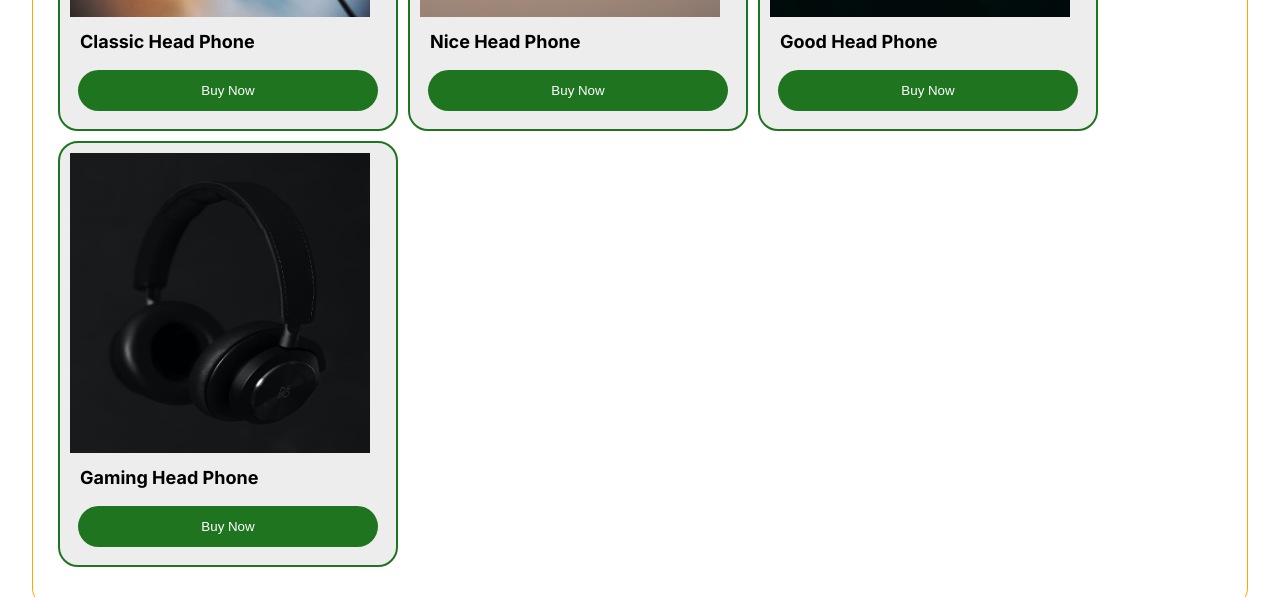
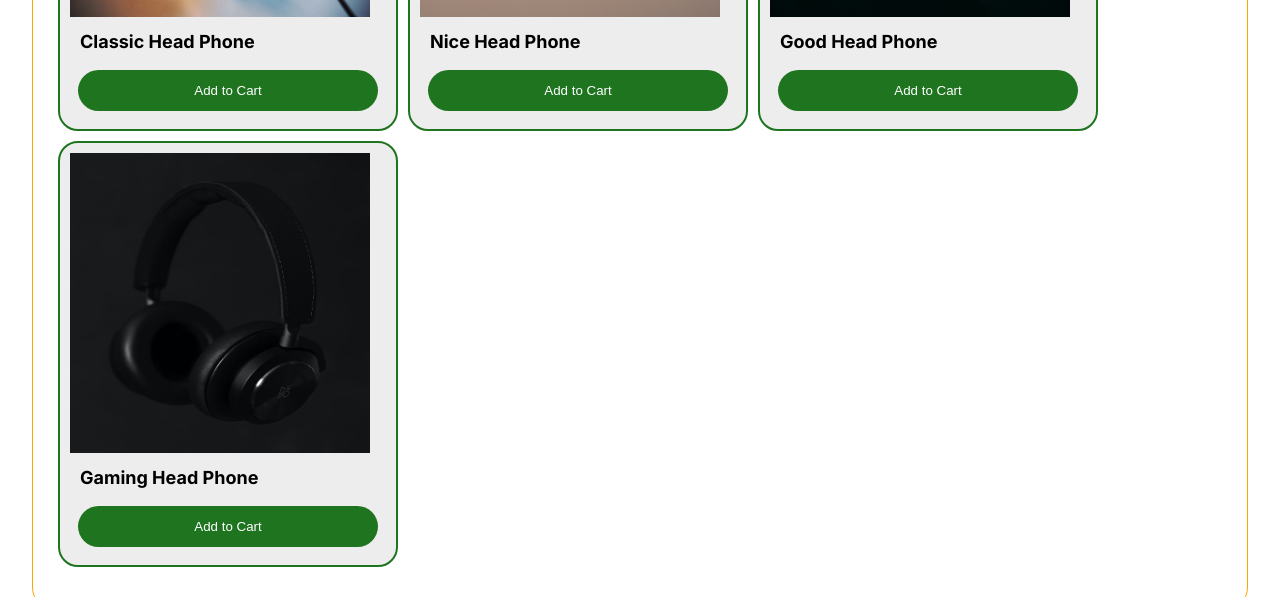
Before and after one commit to MH-Mangelian/Online-Shop, a Next.js app in the folder online-shop/: page / in a window 1280 px wide. Shown: the part 1146-1743 px from the top of the page. Built offline with nearby package versions, Linux system fonts and the light colour scheme.

Commit message:
static side page make

```diff
--- a/online-shop/src/components/products/Product.jsx
+++ b/online-shop/src/components/products/Product.jsx
@@ -11,9 +11,7 @@ import Img3 from '../../public/03.jpg'
 import Img4 from '../../public/04.jpg'
 import { basePath } from '../../../next.config';
 
-const Product = () => {
-
-  const dataImg = [
+export const dataImg = [
   {
     id: "1",
     text: "Classic Head Phone",
@@ -35,6 +33,8 @@ const Product = () => {
     img: Img4,
   },
 ]
+
+const Product = () => {
 
   return (
     <section css={css`
@@ -77,9 +77,9 @@ const Product = () => {
           border-radius: 20px;
           border: solid 2px hsl(120, 58%, 29%);
           `}
-          href={`/product/${e.id}`}
+          href={`/something-else?uri=${e.id}`}
+          as={`/products/${e.id}`}
           >
-            {console.log(dataImg)}
 
             <Image key={e} src={e.img} alt="Product Img"
               width={300}
@@ -114,7 +114,7 @@ const Product = () => {
                   background: darkred;
                 }
 
-            `}>Buy Now</button>
+            `}>Add to Cart</button>
 
             </div>
           </Link>
```
Also changed, not shown: online-shop/src/components/products/[productId].js (deleted, +0 -19 lines), online-shop/src/pages/products/[productId].js (added, +31 -0 lines). Lines whose indentation alone changed are shown as unchanged.
